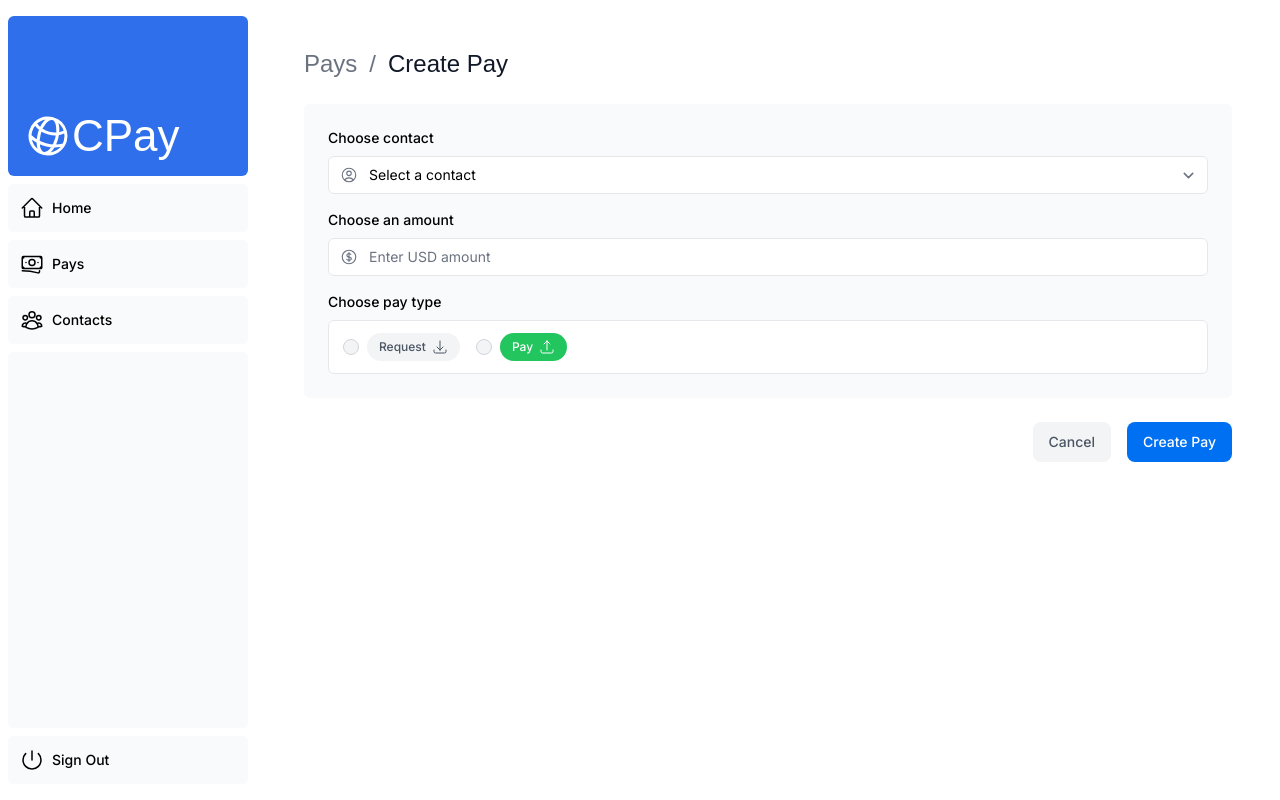
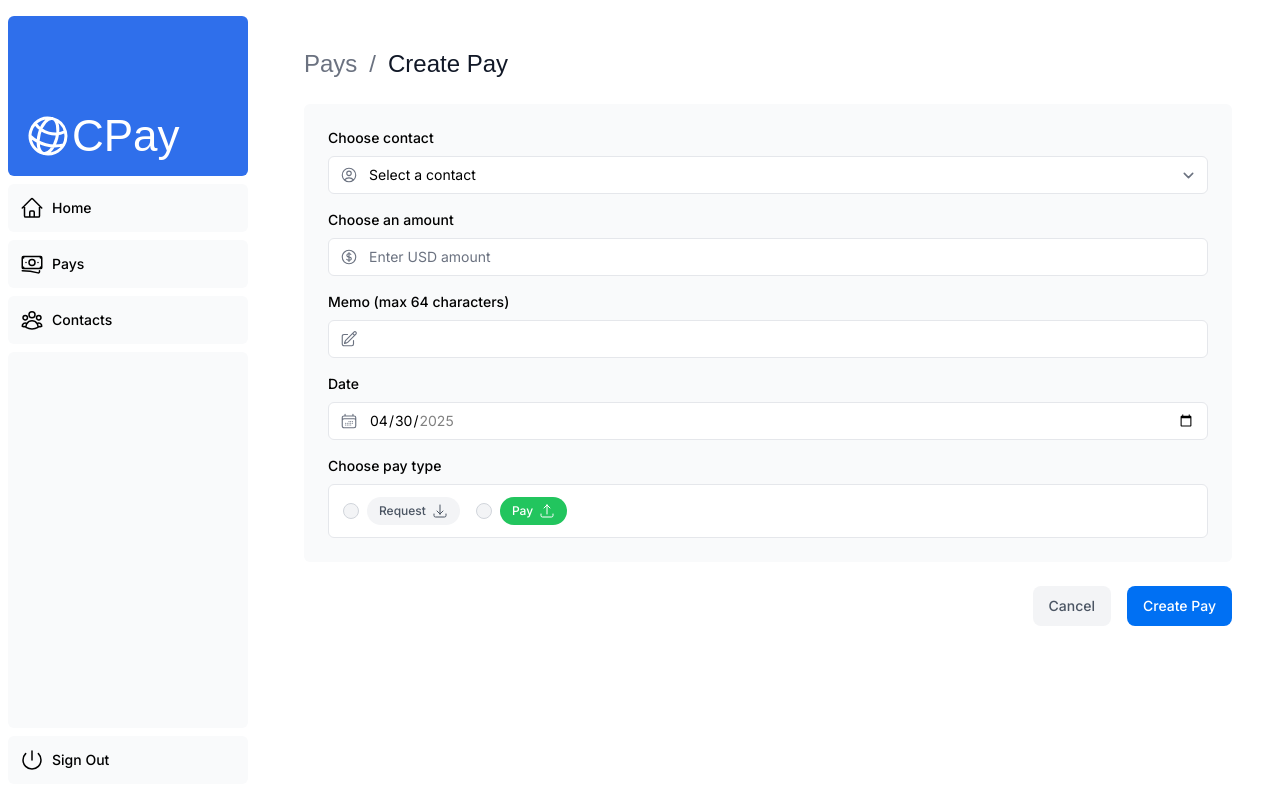
Before and after one commit to mpangilinan/melissa-liu-take-home, a Next.js app: page /dashboard/pays/create in a window 1280 px wide. Built offline with nearby package versions, Linux system fonts and the light colour scheme; a web font is replaced by a local one.

Commit message:
[feature] Update Create Pay form and add memo column to Pay table

```diff
--- a/app/lib/actions.ts
+++ b/app/lib/actions.ts
@@ -1,22 +1,56 @@
 'use server';
 
 import { z } from 'zod';
+import { user } from './placeholder-data';
+import { Pay } from './definitions';
+import { v4 as uuidv4 } from 'uuid';
+import { fetchContacts, pays } from './data';
 
 const FormSchema = z.object({
     id: z.string(),
     contactId: z.string(),
     amount: z.coerce.number(),
-    status: z.enum(['pending', 'paid']),
     date: z.string(),
+    memo: z.string().max(64),
+    payType: z.enum(['request', 'pay']),
 });
 
-const CreatePay = FormSchema.omit({ id: true, date: true });
+const CreatePay = FormSchema.omit({ id: true });
 export async function createPay(formData: FormData) {
-    const { contactId, amount, status } = CreatePay.parse({
+    const contacts = await fetchContacts();
+    const { contactId, amount, payType, memo, date,  } = CreatePay.parse({
         contactId: formData.get('contactId'),
         amount: formData.get('amount'),
-        status: formData.get('status'),
+        memo: formData.get('memo'),
+        date: formData.get('date'),
+        payType: formData.get('payType')
     });
     const amountInCents = amount * 100;
-    const date = new Date().toISOString().split('T')[0];
+    const status = await calculateStatus(payType, new Date(date));
+
+    const p: Pay = {
+        id: uuidv4(),
+        amount: amountInCents,
+        status,
+        date,
+        sender: user,
+        recipient: user,
+        memo: memo,
+    };
+
+    const contact = contacts.filter((c) => c.id === contactId)[0];
+    status === 'paid' ? p.recipient = contact : p.sender = contact;
+
+    pays.unshift(p);
+    return p;
 }
+
+export async function calculateStatus(payType: 'request' | 'pay', date: Date): Promise<'pending' | 'paid'> {
+    if (payType === 'request') {
+        return 'pending';
+    } else {
+        const today = new Date();
+        const isDateInFuture = date > today;
+        return isDateInFuture ? 'pending' : 'paid';
+    }
+}
--- a/app/lib/data.ts
+++ b/app/lib/data.ts
@@ -4,8 +4,7 @@ import {createRandomPays, formatCurrency, groupPaysAmountsByMonth} from './utils
 import {contacts} from './placeholder-data';
 import { Contact } from './definitions';
 
-const pays = createRandomPays({contacts});
-const activity = groupPaysAmountsByMonth(pays);
+export const pays = createRandomPays({contacts});
 
 export async function fetchActivity() {
   try {
@@ -15,7 +14,7 @@ export async function fetchActivity() {
     await new Promise((resolve) => setTimeout(resolve, getRandomMillis(3)));
     console.log('pays ', pays);
 
-    return activity;
+    return groupPaysAmountsByMonth(pays);
   } catch (error) {
     console.error('Database Error:', error);
     throw new Error('Failed to fetch activity data.');
--- a/app/lib/placeholder-data.ts
+++ b/app/lib/placeholder-data.ts
@@ -5,6 +5,7 @@ const user = {
   name: 'User',
   email: 'user@nextmail.com',
   password: '123456',
+  image_url: '/contacts/user.png',
 };
 
 const contacts = [
@@ -68,4 +69,4 @@ const contacts = [
 // ];
 
 
-export { contacts };
+export { contacts, user };
--- a/app/ui/pays/create-form.tsx
+++ b/app/ui/pays/create-form.tsx
@@ -2,15 +2,22 @@ import { ContactField } from '@/app/lib/definitions';
 import Link from 'next/link';
 import {
   ArrowUpTrayIcon,
-    ArrowDownTrayIcon,
+  ArrowDownTrayIcon,
   CurrencyDollarIcon,
   UserCircleIcon,
+  PencilSquareIcon,
+  CalendarDaysIcon,
 } from '@heroicons/react/24/outline';
 import { Button } from '@/app/ui/button';
 import { createPay } from '@/app/lib/actions';
 
 // TODO: update form per your `pay` model
 export default function Form({ contacts }: { contacts: ContactField[] }) {
+  const today = new Date();
+  const todaysDate = today.toISOString().split('T')[0];
+  today.setDate(today.getDate() + 30);
+  const date30DaysFromNow = today.toISOString().split('T')[0];
+
   return (
     <form action={createPay}>
       <div className="rounded-md bg-gray-50 p-4 md:p-6">
@@ -25,12 +32,13 @@ export default function Form({ contacts }: { contacts: ContactField[] }) {
               name="contactId"
               className="peer block w-full cursor-pointer rounded-md border border-gray-200 py-2 pl-10 text-sm outline-2 placeholder:text-gray-500"
               defaultValue=""
+              required
             >
               <option value="" disabled>
                 Select a contact
               </option>
               {contacts.map((contact) => (
-                <option key={contact.id} value={contact.id}>
+                <option key={contact.id} value={contact.id} >
                   {contact.name}
                 </option>
               ))}
@@ -52,9 +60,49 @@ export default function Form({ contacts }: { contacts: ContactField[] }) {
                 type="number"
                 step="0.01"
                 placeholder="Enter USD amount"
+                required
                 className="peer block w-full rounded-md border border-gray-200 py-2 pl-10 text-sm outline-2 placeholder:text-gray-500"
               />
               <CurrencyDollarIcon className="pointer-events-none absolute left-3 top-1/2 h-[18px] w-[18px] -translate-y-1/2 text-gray-500 peer-focus:text-gray-900" />
+            </div>
+          </div>
+        </div>
+
+        {/* Memo */}
+        <div className="mb-4">
+          <label htmlFor="amount" className="mb-2 block text-sm font-medium">
+            Memo (max 64 characters)
+          </label>
+          <div className="relative mt-2 rounded-md">
+            <div className="relative">
+              <input
+                id="memo"
+                name="memo"
+                type="text"
+                className="peer block w-full rounded-md border border-gray-200 py-2 pl-10 text-sm outline-2 placeholder:text-gray-500"
+              />
+              <PencilSquareIcon className="pointer-events-none absolute left-3 top-1/2 h-[18px] w-[18px] -translate-y-1/2 text-gray-500"/>
+            </div>
+          </div>
+        </div>
+
+        {/* Date */}
+        <div className="mb-4">
+          <label htmlFor="amount" className="mb-2 block text-sm font-medium">
+            Date
+          </label>
+          <div className="relative mt-2 rounded-md">
+            <div className="relative">
+              <input
+                type="date"
+                id="date"
+                name="date"
+                defaultValue={todaysDate}
+                min={todaysDate}
+                max={date30DaysFromNow}
+                className="peer block w-full rounded-md border border-gray-200 py-2 pl-10 text-sm outline-2 placeholder:text-gray-500"
+              />
+              <CalendarDaysIcon className="pointer-events-none absolute left-3 top-1/2 h-[18px] w-[18px] -translate-y-1/2 text-gray-500"/>
             </div>
           </div>
         </div>
@@ -68,10 +116,11 @@ export default function Form({ contacts }: { contacts: ContactField[] }) {
             <div className="flex gap-4">
               <div className="flex items-center">
                 <input
-                  id="pending"
-                  name="status"
+                  id="request"
+                  name="payType"
                   type="radio"
-                  value="pending"
+                  value="request"
+                  required
                   className="h-4 w-4 cursor-pointer border-gray-300 bg-gray-100 text-gray-600 focus:ring-2"
                 />
                 <label
@@ -84,7 +133,7 @@ export default function Form({ contacts }: { contacts: ContactField[] }) {
               <div className="flex items-center">
                 <input
                   id="pay"
-                  name="status"
+                  name="payType"
                   type="radio"
                   value="pay"
                   className="h-4 w-4 cursor-pointer border-gray-300 bg-gray-100 text-gray-600 focus:ring-2"
@@ -107,7 +156,7 @@ export default function Form({ contacts }: { contacts: ContactField[] }) {
         >
           Cancel
         </Link>
-        <Button type="submit">Create Pay</Button>
+        <Button type="submit" >Create Pay</Button>
       </div>
     </form>
   );
--- a/app/ui/pays/table.tsx
+++ b/app/ui/pays/table.tsx
@@ -3,7 +3,6 @@ import { UpdatePay, DeletePay } from '@/app/ui/pays/buttons';
 import { fetchFilteredPays } from '@/app/lib/data';
 import { formatCurrency } from '@/app/lib/utils';
 
-//
 export default async function PaysTable({
   query,
   currentPage,
@@ -63,6 +62,9 @@ export default async function PaysTable({
                   Amount
                 </th>
                 <th scope="col" className="px-3 py-5 font-medium">
+                  Memo
+                </th>
+                <th scope="col" className="px-3 py-5 font-medium">
                   Status
                 </th>
                 <th scope="col" className="relative py-3 pl-6 pr-3">
@@ -118,6 +120,11 @@ export default async function PaysTable({
                   </td>
                   <td className="whitespace-nowrap px-3 py-3">
                     <div className="flex items-center gap-3">
+                        <p>{pay.memo}</p>
+                    </div>
+                  </td>
+                  <td className="whitespace-nowrap px-3 py-3">
+                    <div className="flex items-center gap-3">
                         <p>{pay.status}</p>
                     </div>
                   </td>
```
Also changed, not shown: public/contacts/user.png (added), 1 other file (tests, documents, lock files or other folders).
